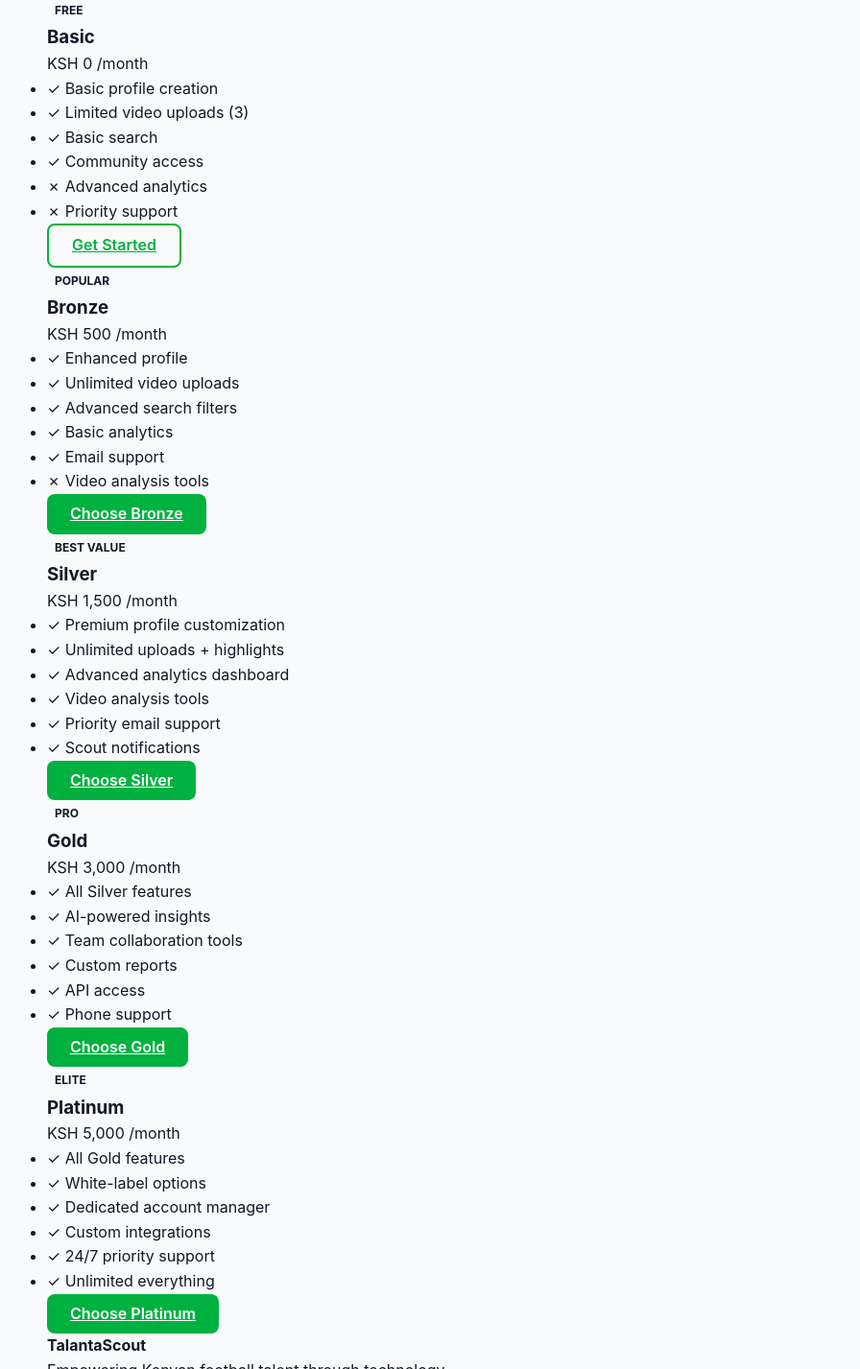
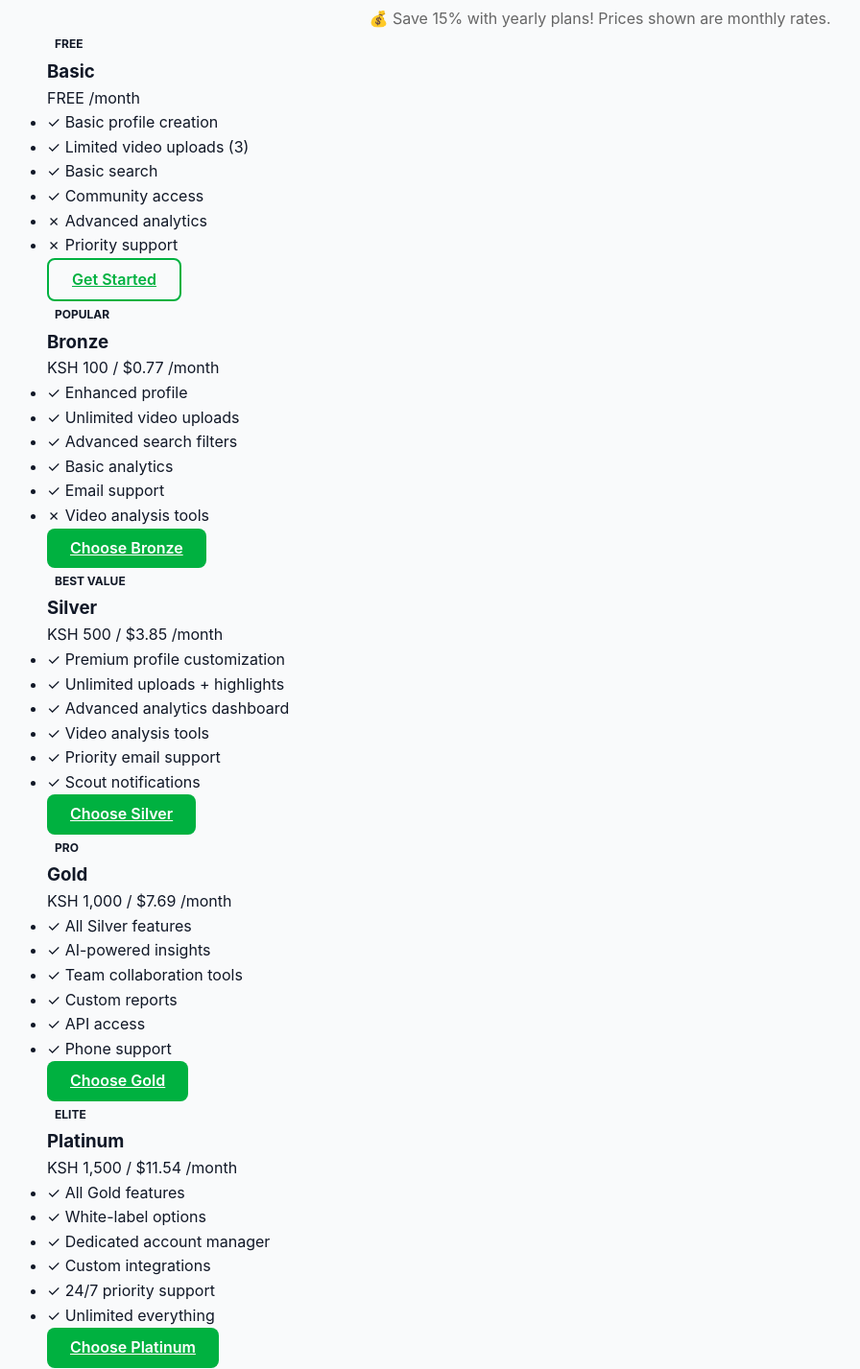
Before and after one commit to jj-tech-ranger/Talanta_Scout, a plain HTML site: page index.html in a window 1280 px wide. Shown: the part 1457-2884 px from the top of the page at 96% size, without its empty margins (15-911 px from the left). Drawn offline with Linux system fonts and the light colour scheme.

Commit message:
Update pricing structure - Basic FREE, Bronze 100, Silver 500, Gold 1000, Platinum 1500 (KSH/USD monthly + yearly discount note)

```diff
--- a/index.html
+++ b/index.html
@@ -154,12 +154,13 @@
         <div class="container">
             <h2>Choose Your Package</h2>
             <p class="section-subtitle">Select the plan that fits your goals</p>
+                        <p class="pricing-note" style="text-align: center; margin-top: 10px; color: #666;">💰 Save 15% with yearly plans! Prices shown are monthly rates.</p>
             <div class="pricing-grid">
                 <div class="pricing-card">
                     <div class="package-badge">FREE</div>
                     <h3>Basic</h3>
                     <div class="price">
-                        <span class="amount">KSH 0</span>
+                        <span class="amount">FREE</span>
                         <span class="period">/month</span>
                     </div>
                     <ul class="features-list">
@@ -176,7 +177,7 @@
                     <div class="package-badge">POPULAR</div>
                     <h3>Bronze</h3>
                     <div class="price">
-                        <span class="amount">KSH 500</span>
+                        <span class="amount">KSH 100 / $0.77</span>
                         <span class="period">/month</span>
                     </div>
                     <ul class="features-list">
@@ -193,7 +194,7 @@
                     <div class="package-badge">BEST VALUE</div>
                     <h3>Silver</h3>
                     <div class="price">
-                        <span class="amount">KSH 1,500</span>
+                        <span class="amount">KSH 500 / $3.85</span>
                         <span class="period">/month</span>
                     </div>
                     <ul class="features-list">
@@ -210,7 +211,7 @@
                     <div class="package-badge">PRO</div>
                     <h3>Gold</h3>
                     <div class="price">
-                        <span class="amount">KSH 3,000</span>
+                        <span class="amount">KSH 1,000 / $7.69</span>
                         <span class="period">/month</span>
                     </div>
                     <ul class="features-list">
@@ -227,7 +228,7 @@
                     <div class="package-badge">ELITE</div>
                     <h3>Platinum</h3>
                     <div class="price">
-                        <span class="amount">KSH 5,000</span>
+                        <span class="amount">KSH 1,500 / $11.54</span>
                         <span class="period">/month</span>
                     </div>
                     <ul class="features-list">
```
